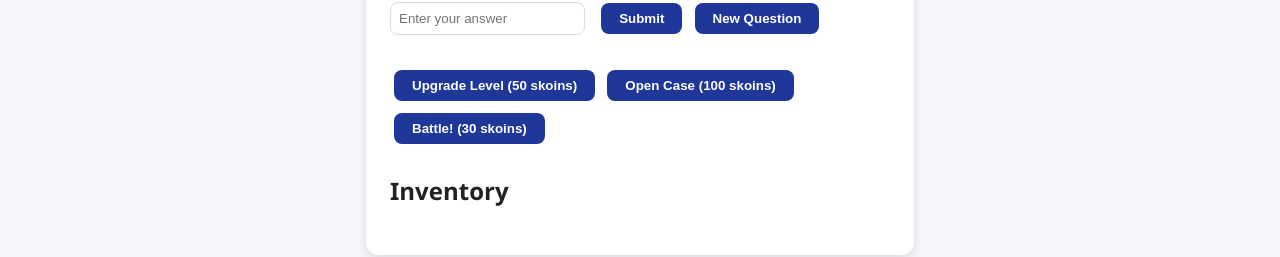
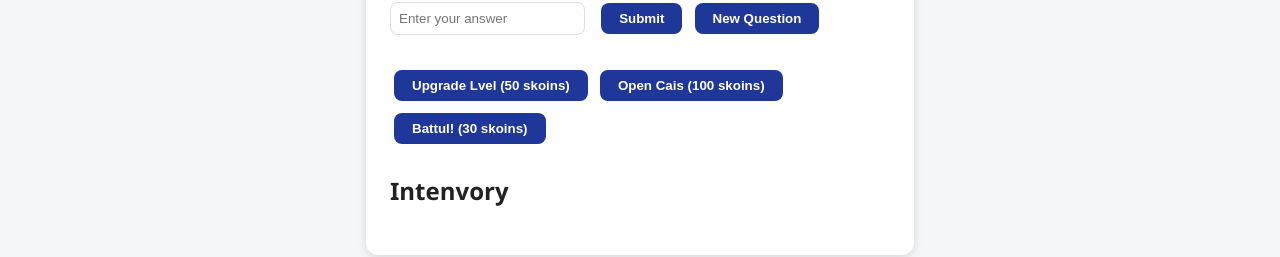
Before and after one commit to brrrrskibidi/blug, a plain HTML site: page index.html in a window 1280 px wide. Shown: the part 289-546 px from the top of the page. Drawn offline with Linux system fonts and the light colour scheme.

Commit message:
Update index.html

```diff
--- a/index.html
+++ b/index.html
@@ -86,14 +86,14 @@ input[type="text"] {
     </section>
 
     <section id="actions-section">
-      <button id="upgrade-level">Upgrade Level (50 skoins)</button>
-      <button id="open-case">Open Case (100 skoins)</button>
-      <button id="battle">Battle! (30 skoins)</button>
+      <button id="upgrade-level">Upgrade Lvel (50 skoins)</button>
+      <button id="open-case">Open Cais (100 skoins)</button>
+      <button id="battle">Battul! (30 skoins)</button>
       <p id="action-message"></p>
     </section>
 
     <section id="inventory-section">
-      <h2>Inventory</h2>
+      <h2>Intenvory</h2>
       <ul id="inventory-list"></ul>
     </section>
   </main>
```
